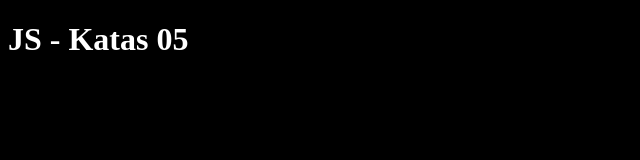
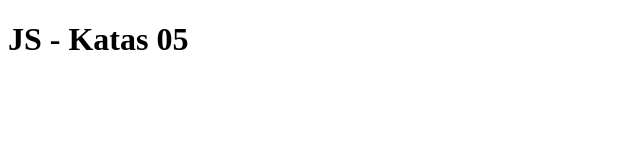
Before and after one commit to Kenzie-Academy-Brasil-Developers/entrega-katas-javascript-5-sprint-6-gustavool1, a plain HTML site: page index.html in a window 1280 px wide. Shown: the whole page, without its empty margins (0-640 px from the left). Drawn offline with Linux system fonts and the light colour scheme.

Commit message:
Update index.html

```diff
--- a/index.html
+++ b/index.html
@@ -5,12 +5,6 @@
     <meta name="viewport" content="width=device-width, initial-scale=1.0">
     <title>JS - Katas 05</title>
 </head>
-<style>
-    body{
-        background-color: black;
-        color: white;
-    }
-</style>
 <body>
     <h1>JS - Katas 05</h1>
     <script src="helper.js"></script>
```
